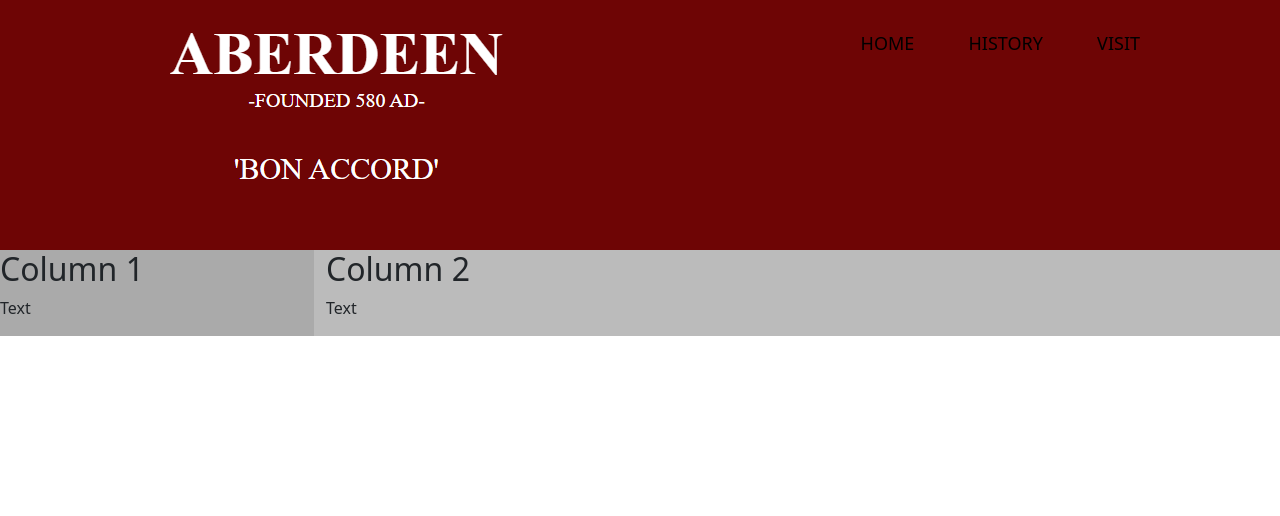
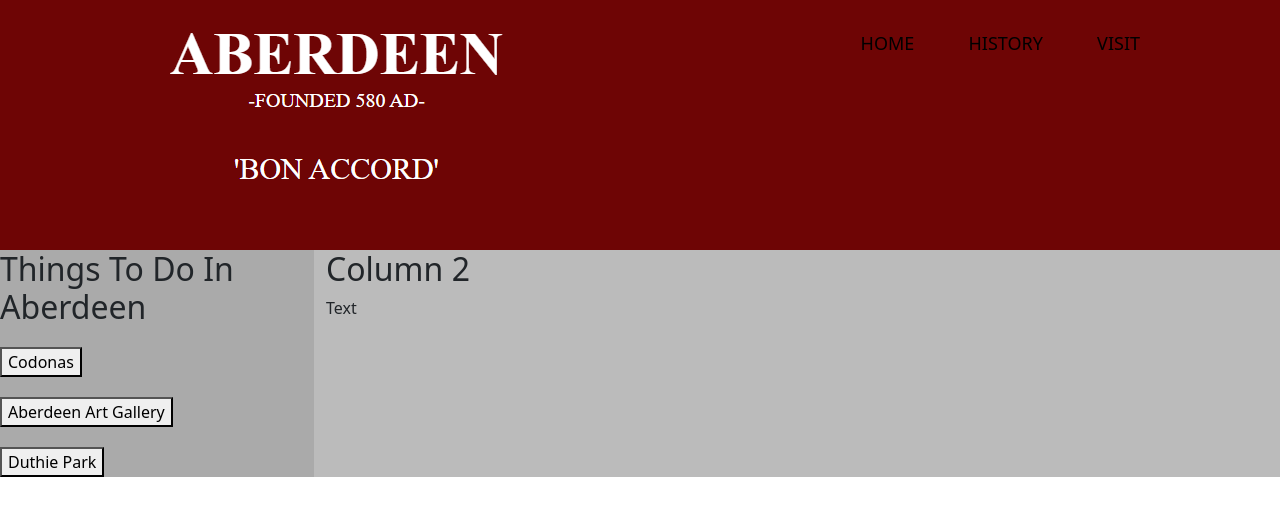
Before and after one commit to u09db23/Aberdeen, a plain HTML site: page Root/Visit Page/visit.html in a window 1280 px wide. Drawn offline with nearby package versions, Linux system fonts and the light colour scheme.

Commit message:
Added buttons that change the text in the right column

```diff
--- a/Root/Visit Page/visit-style.css
+++ b/Root/Visit Page/visit-style.css
@@ -81,14 +81,21 @@ nav ul>li>a:hover::before {
     }
 }
 
+.row {
+    clear: both;
+}
 .column {
     float: left;
-  }
-
-  .left {
+}
+.left {
     width: 25%;
-  }
-
-  .right {
+    background-color: #aaa;
+}
+.right {
     width: 75%;
-  }
+    background-color: #bbb;
+}
+button {
+    margin-top: 20px;
+    display: block;
+}
--- a/Root/Visit Page/visit.html
+++ b/Root/Visit Page/visit.html
@@ -33,15 +33,35 @@
 
 
     <div class="row">
-        <div class="column left" style="background-color:#aaa;">
-          <h2>Column 1</h2>
-          <p>Text</p>
+        <div class="column left">
+            <h2>Things To Do In Aberdeen</h2>
+            <button onclick="changeText('Button 1')">Codonas</button>
+
+
+
+
+            <button onclick="changeText('Button 2')">Aberdeen Art Gallery</button>
+
+
+
+
+            <button onclick="changeText('Button 3')">Duthie Park</button>
+
+
+
+
         </div>
-        <div class="column right" style="background-color:#bbb;">
-          <h2>Column 2</h2>
-          <p>Text</p>
+        <div class="column right">
+            <h2>Column 2</h2>
+            <p id="rightText">Text</p>
         </div>
-      </div>
+    </div>
+
+    <script>
+        function changeText(newText) {
+            document.getElementById("rightText").innerText = newText;
+        }
+    </script>
 
 
 
```
